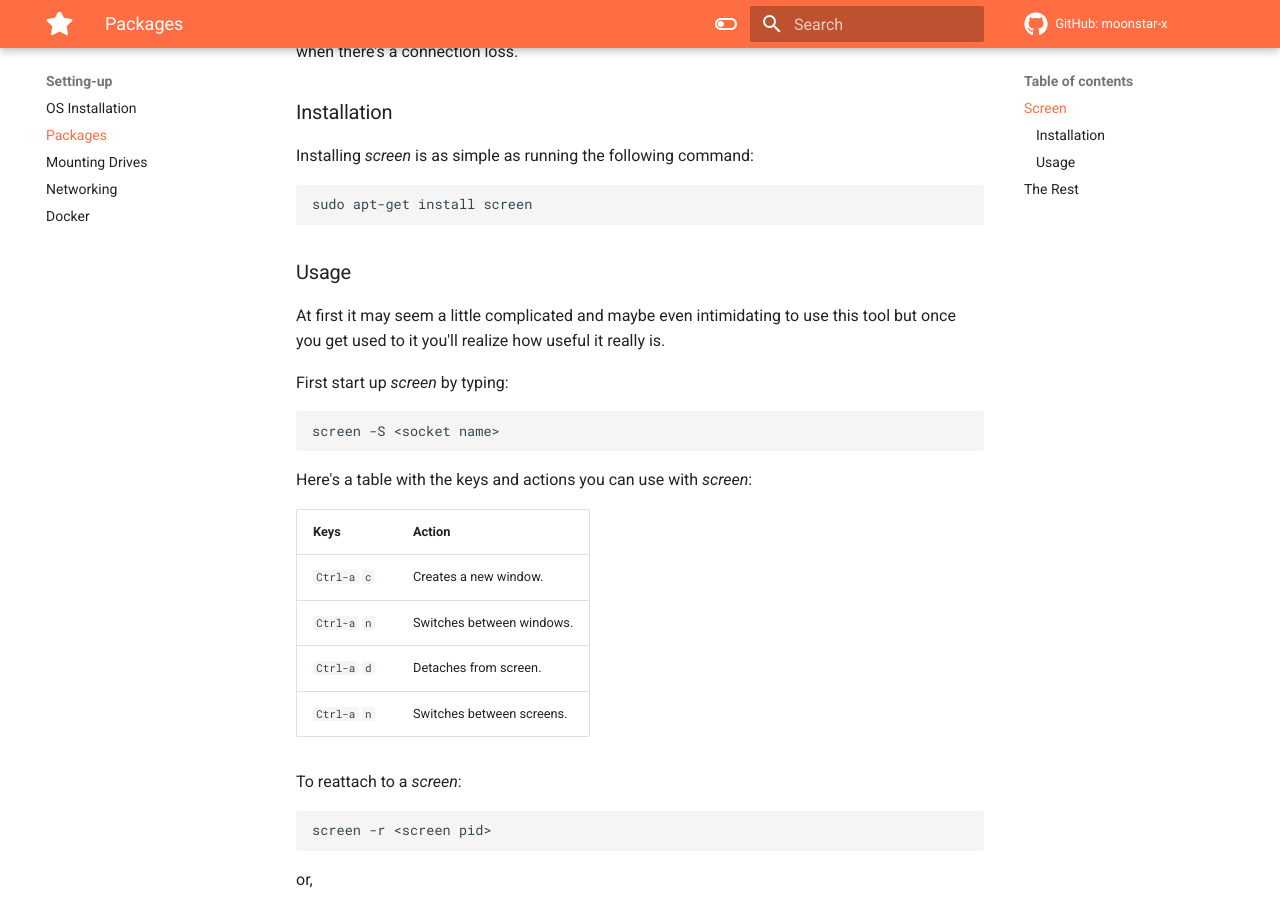
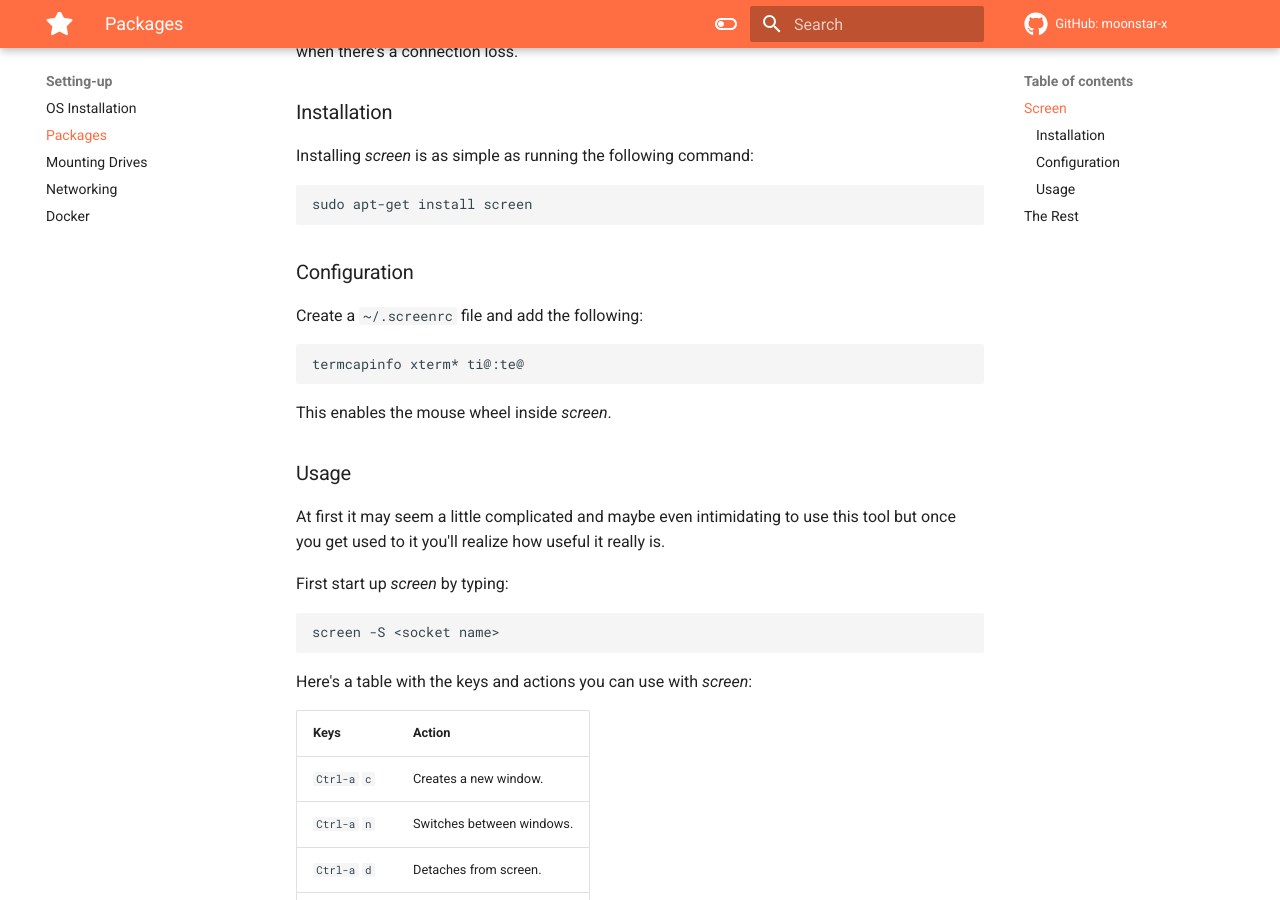
Before and after one commit to moonstar-x/server-setup, an MkDocs documentation site: the page built from docs/setting-up/packages.md, in a window 1280 px wide and 900 px high, scrolled down 356 px. Built offline with MkDocs 1.6.1 and Material for MkDocs 9.7.7, drawn with Linux system fonts in a browser that asks for light colours.

Commit message:
Updated screen.

````diff
--- a/docs/setting-up/packages.md
+++ b/docs/setting-up/packages.md
@@ -13,6 +13,16 @@ Installing *screen* is as simple as running the following command:
 ```bash
 sudo apt-get install screen
 ```
+
+### Configuration
+
+Create a `~/.screenrc` file and add the following:
+
+```text
+termcapinfo xterm* ti@:te@
+```
+
+This enables the mouse wheel inside *screen*.
 
 ### Usage
 
````
